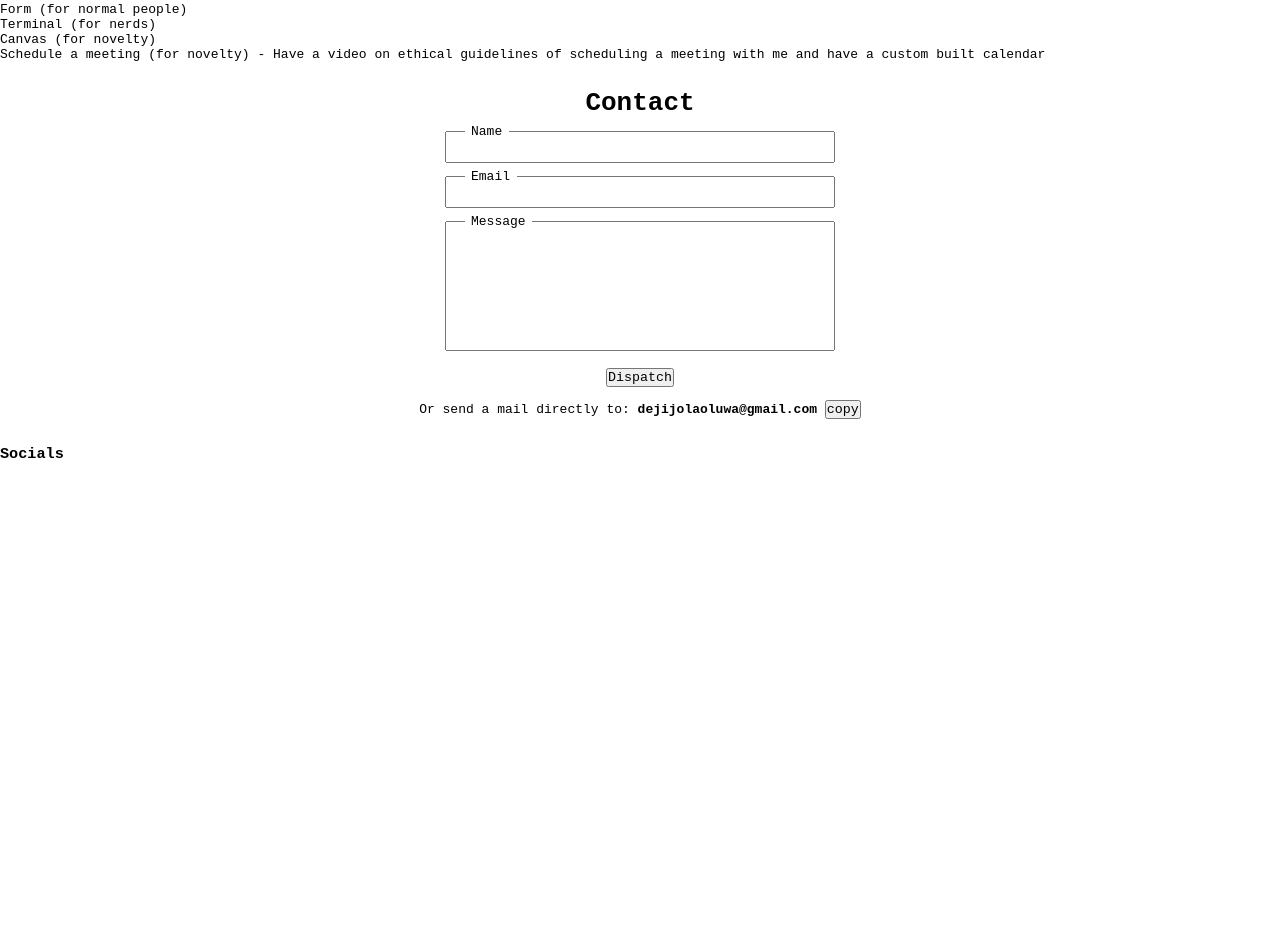
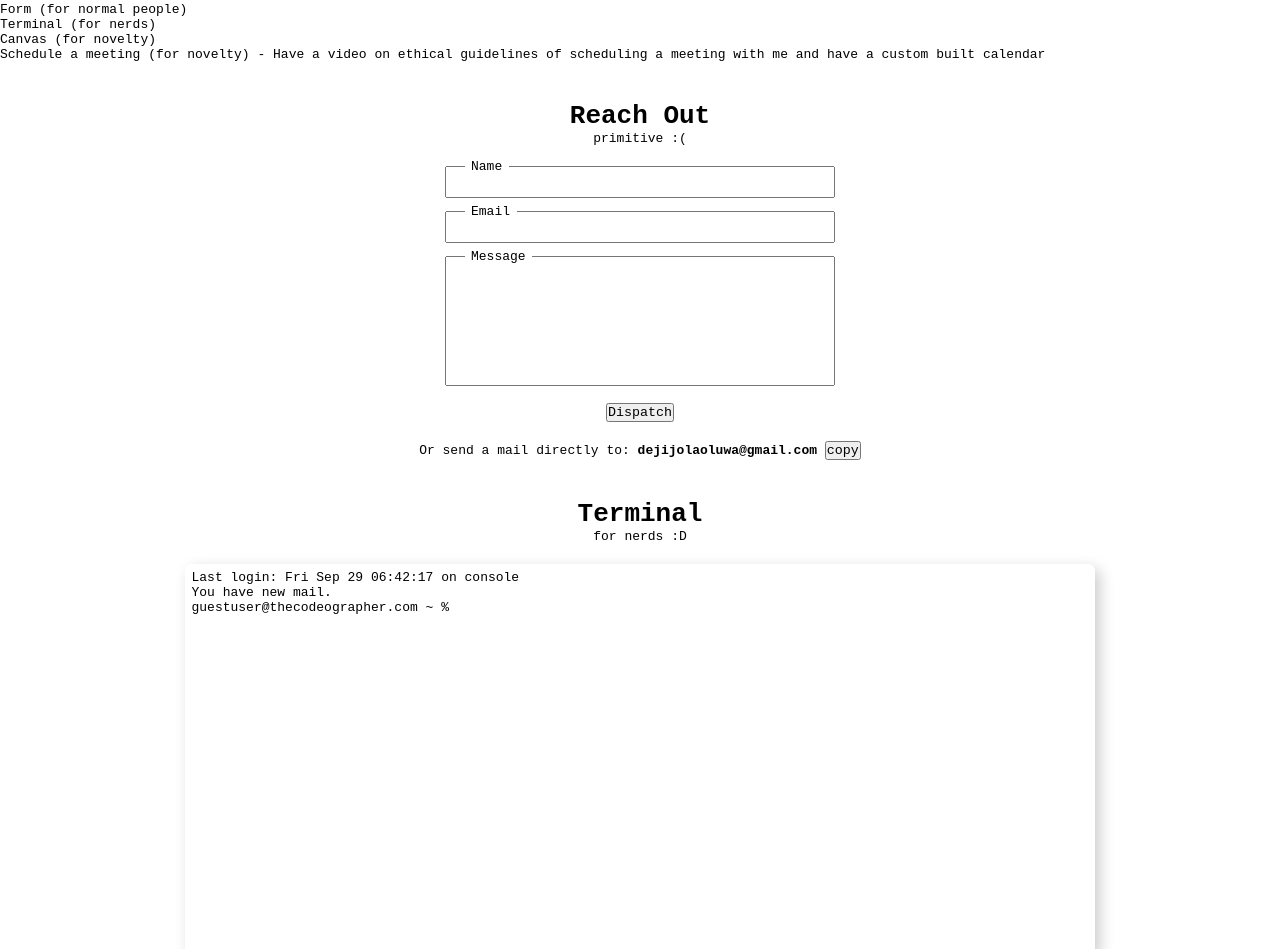
Before and after one commit to JO-OLADEJI/portfolio, a React (Create React App) app: page /contact in a window 1280 px wide. Shown: the part 43-992 px from the top of the page. Before the commit the page ends 800 px from the top, so only its background shows below. Built offline with nearby package versions, Linux system fonts and the light colour scheme.

Commit message:
Add Terminal component

```diff
--- a/src/components/Form.tsx
+++ b/src/components/Form.tsx
@@ -2,11 +2,11 @@ import React, { useState } from "react";
 import styled from "styled-components";
 
 const Outline = styled.div`
-  margin: 2rem 0;
+  margin: 3rem 0;
   text-align: center;
 
   form {
-    margin: 1rem auto;
+    margin: 1.5rem auto;
     width: fit-content;
   }
 
@@ -62,7 +62,10 @@ const Form = (): JSX.Element => {
 
   return (
     <Outline>
-      <h1>Contact</h1>
+      <div>
+        <h1>Reach Out</h1>
+        <p>primitive :(</p>
+      </div>
       <form onSubmit={handleMailSend}>
         <div>
           <label htmlFor="name">Name</label>
--- /dev/null
+++ b/src/components/Terminal.tsx
@@ -0,0 +1,36 @@
+import React from "react";
+import styled from "styled-components";
+
+const Outline = styled.div`
+  text-align: center;
+`;
+
+const Interface = styled.div`
+  margin: 1.5rem auto;
+  width: 70rem;
+  height: 30rem;
+  border-radius: .5rem;
+  box-shadow: 5px 5px 15px rgba(0, 0, 0, 0.2);
+  overflow-y: auto;
+  text-align: left;
+  padding: 0.5rem;
+`;
+
+const Terminal = (): JSX.Element => {
+  return (
+    <Outline>
+      <div>
+        <h1>Terminal</h1>
+        <p>for nerds :D</p>
+      </div>
+
+      <Interface>
+        <p>Last login: Fri Sep 29 06:42:17 on console</p>
+        <p>You have new mail.</p>
+        <p>guestuser@thecodeographer.com ~ %</p>
+      </Interface>
+    </Outline>
+  );
+};
+
+export default Terminal;
--- a/src/pages/Contact.tsx
+++ b/src/pages/Contact.tsx
@@ -3,6 +3,7 @@ import React from "react";
 // components
 import Nav from "../components/Nav";
 import Form from "../components/Form";
+import Terminal from "../components/Terminal";
 
 // types
 import { Pages } from "../types";
@@ -23,6 +24,7 @@ const Contact = (): JSX.Element => {
       </ul>
 
       <Form />
+      <Terminal />
 
       <section>
         <h3>Socials</h3>
```
